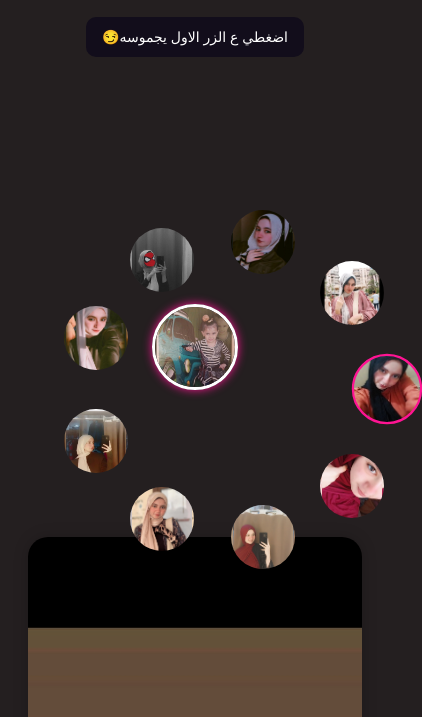
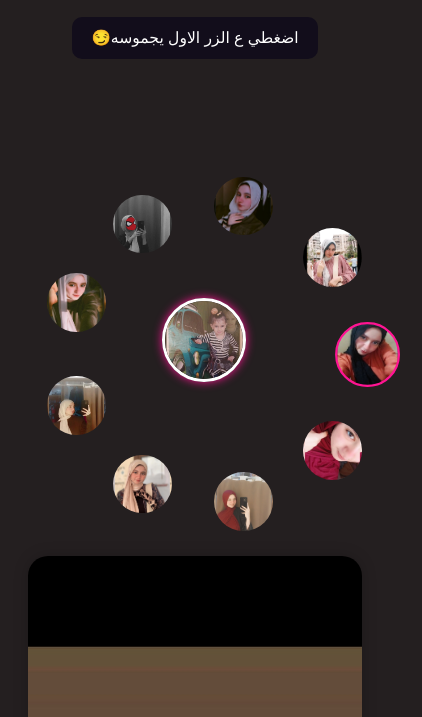
Before and after one commit to EasyToUser15729/open-the-link-ya-7obbi, a plain HTML site: page index.html in a window 390 px wide. Shown: the part 127-844 px from the top of the page, 422 px wide, since content can reach past the window. Drawn offline with Linux system fonts and the light colour scheme; sample sign-in values are in the browser's storage.

Commit message:
Update style2.css

```diff
--- a/style2.css
+++ b/style2.css
@@ -94,30 +94,35 @@ button:hover {
 
 @media (max-width: 600px) {
   .circle-gallery {
-    width: 300px;
-    height: 300px;
+    width: 90vw;
+    height: 90vw;
   }
 
   .media {
-    width: 60px;
-    height: 60px;
+    width: 14vw;
+    height: 14vw;
   }
 
   .center-img {
-    width: 80px;
-    height: 80px;
+    width: 20vw;
+    height: 20vw;
+  }
+
+  .center-caption {
+    font-size: 4vw;
+    margin-top: 22vw;
   }
 
   #viewer-img {
-    max-width: 100%;
+    max-width: 90vw;
   }
 
   #viewer-text {
-    font-size: 16px;
+    font-size: 4vw;
   }
 
   button {
-    font-size: 14px;
-    padding: 12px 16px;
+    font-size: 4vw;
+    padding: 3vw 5vw;
   }
 }
```
